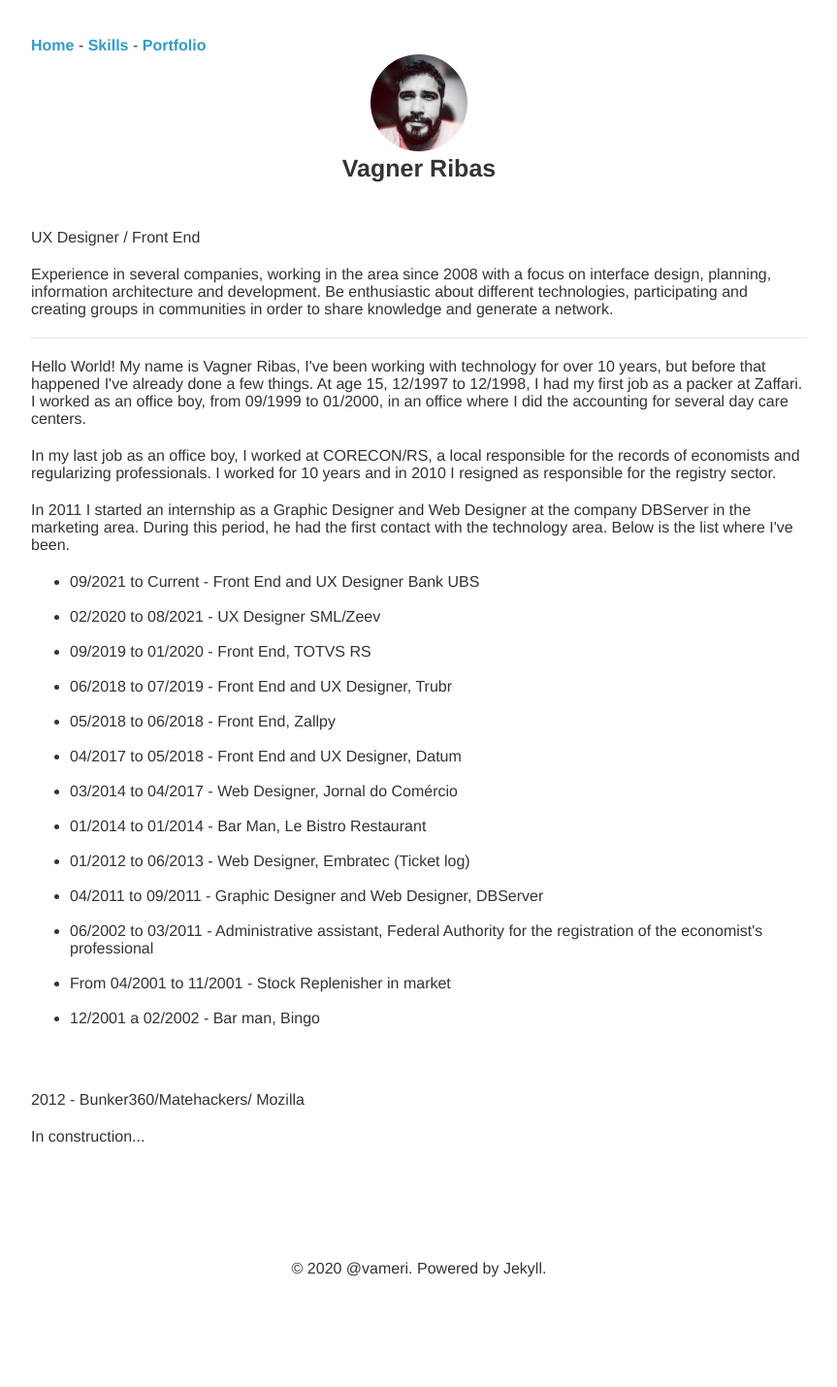
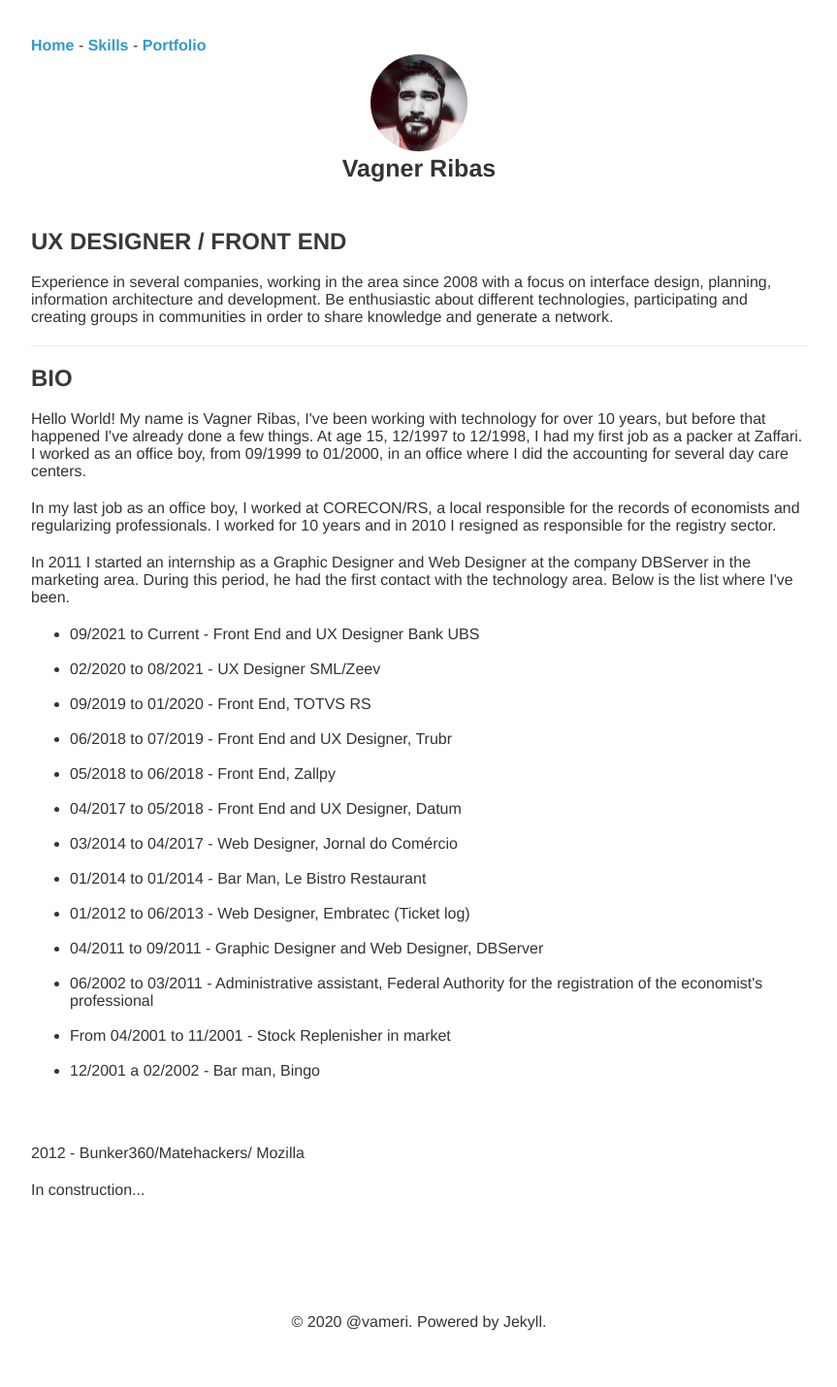
Before and after one commit to vameri/vameri.github.io, a Jekyll site: the page built from index.html, in a window 1280 px wide. Shown: the whole page at 97% size, without its empty margins (208-1071 px from the left). Built offline with Jekyll 4.4.1, drawn with Linux system fonts in a browser that asks for light colours; before the commit the page ends 1375 px from its top, so only the background shows below that.

Commit message:
Add files via upload

```diff
--- a/index.html
+++ b/index.html
@@ -5,15 +5,14 @@ description: UX Designer and Front End Developer
 ---
 
 <article>
-  <p>
-    UX Designer / Front End
-  </p>
+  <h2>UX Designer / Front End </h2>
+
   <p>
     Experience in several companies, working in the area since 2008 with a focus on interface design, planning, information architecture and development.
     Be enthusiastic about different technologies, participating and creating groups in communities in order to share knowledge and generate a network.
   </p>
   <hr>
-
+  <h2>Bio</h2>
   <p>
     Hello World! My name is Vagner Ribas, I've been working with technology for over 10 years, but before that happened I've already done a few things. At age 15,
     12/1997 to 12/1998, I had my first job as a packer at Zaffari. I worked as an office boy, from 09/1999 to 01/2000, in an office where I did the accounting for
```
